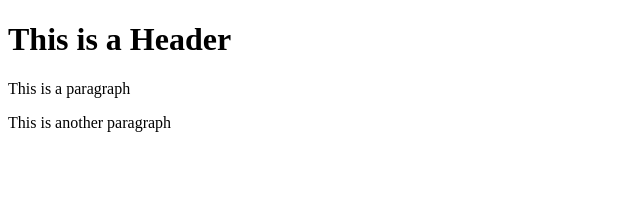
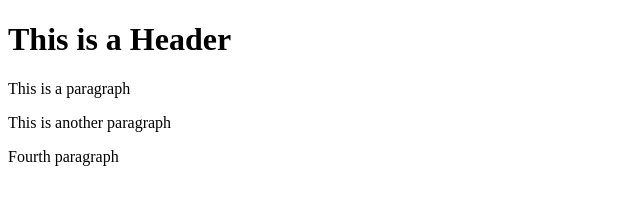
Before and after one commit to Feljstax/git-test, a plain HTML site: page index.html in a window 1280 px wide. Shown: the whole page, without its empty margins (0-640 px from the left). Drawn offline with Linux system fonts and the light colour scheme.

Commit message:
Fourth commit

```diff
--- a/index.html
+++ b/index.html
@@ -4,5 +4,6 @@
         <h1>This is a Header</h1>
         <p>This is a paragraph</p>
         <p>This is another paragraph</p>
+        <p>Fourth paragraph</p>
     </body>
 </html>
```
